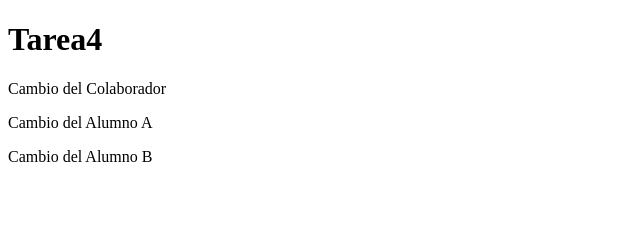
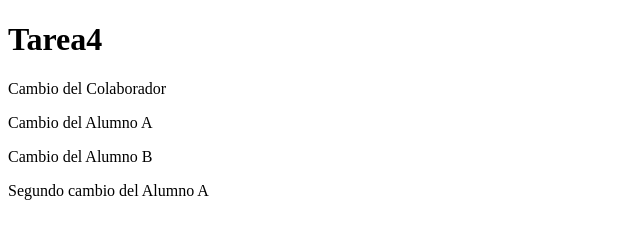
Before and after one commit to Alvaro2004521/Tarea4, a plain HTML site: page index.html in a window 1280 px wide. Shown: the whole page, without its empty margins (0-640 px from the left). Drawn offline with Linux system fonts and the light colour scheme.

Commit message:
Desde Alumno A

```diff
--- a/index.html
+++ b/index.html
@@ -10,5 +10,6 @@
     <p>Cambio del Colaborador</p>
     <p>Cambio del Alumno A</p>
     <p>Cambio del Alumno B</p>
+    <p>Segundo cambio del Alumno A</p>
 </body>
 </html>
```
